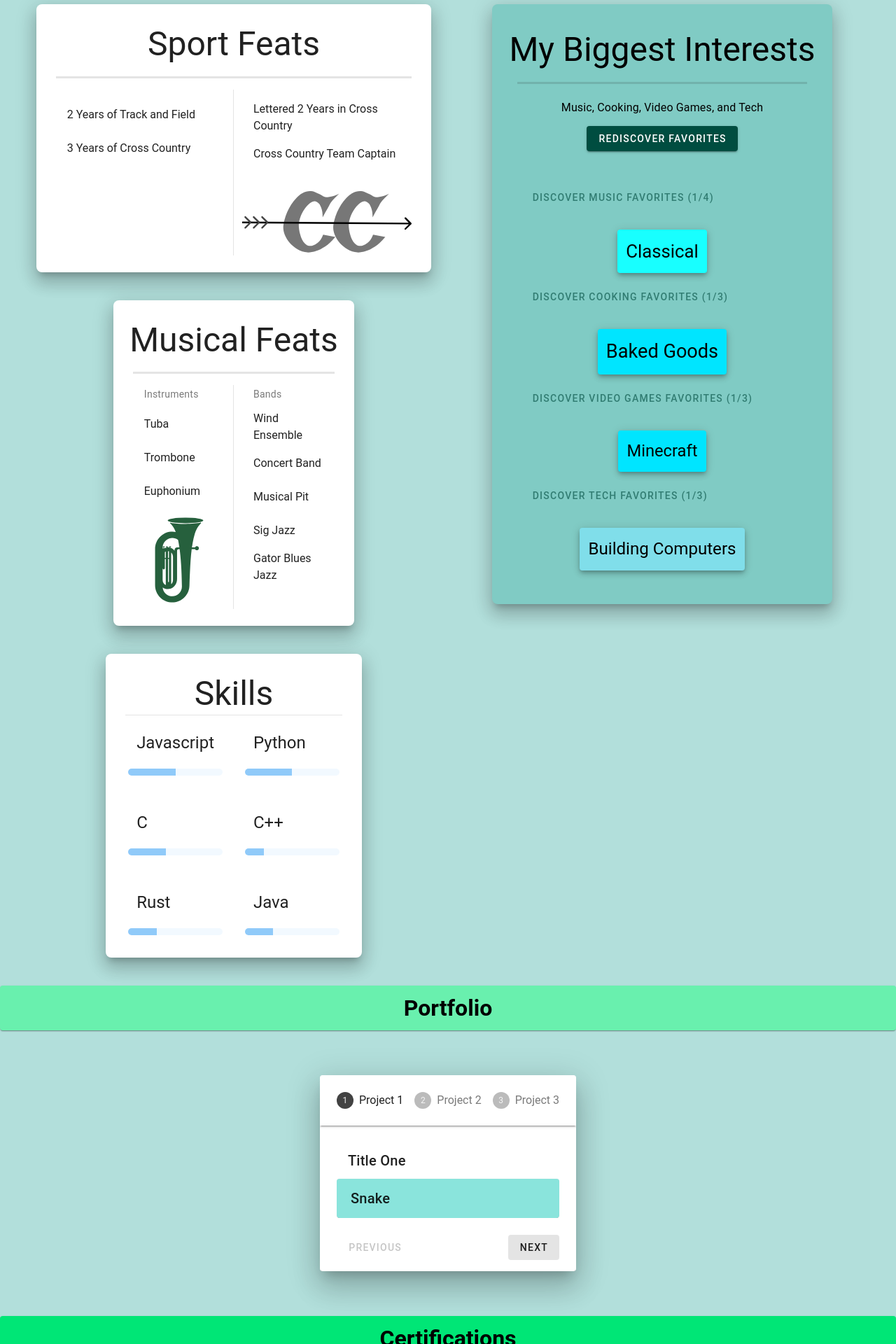
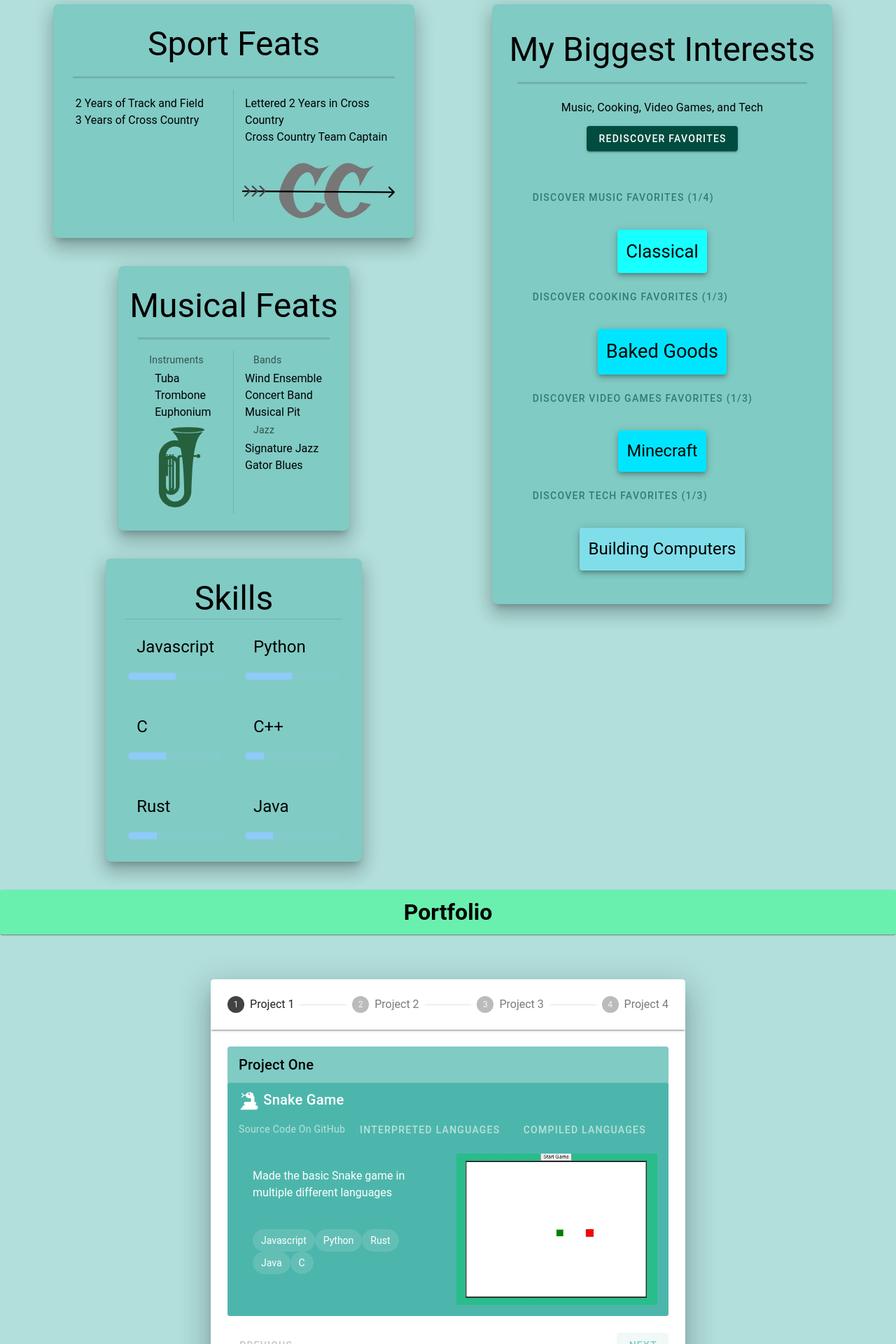
Before and after one commit to SuperJu5tin/vue-site-personal, a Vue app in the folder vuetify-project/: page / in a window 1280 px wide. Shown: the part 740-2660 px from the top of the page at 70% size. Built offline with nearby package versions, Linux system fonts and the light colour scheme.

Commit message:
Added Projects to Portfolio

```diff
--- a/vuetify-project/src/components.d.ts
+++ b/vuetify-project/src/components.d.ts
@@ -15,13 +15,14 @@ declare module 'vue' {
     CardPreset: typeof import('./components/aboutMe/interestCards/CardPreset.vue')['default']
     CatergorizedCards: typeof import('./components/aboutMe/interestCards/CatergorizedCards.vue')['default']
     Certs: typeof import('./components/Certs.vue')['default']
+    EnglishHerosJourney: typeof import('./components/projects/EnglishHerosJourney.vue')['default']
+    GameServers: typeof import('./components/projects/GameServers.vue')['default']
     Home: typeof import('./components/Home.vue')['default']
-    MuscialFeats: typeof import('./components/aboutMe/MuscialFeats.vue')['default']
     MusicalFeats: typeof import('./components/aboutMe/MusicalFeats.vue')['default']
     NavBar: typeof import('./components/NavBar.vue')['default']
-    NotesAboutMe: typeof import('./components/aboutMe/NotesAboutMe.vue')['default']
     Portfolio: typeof import('./components/Portfolio.vue')['default']
     PrevalentSkills: typeof import('./components/aboutMe/PrevalentSkills.vue')['default']
+    ReactAboutMe: typeof import('./components/projects/ReactAboutMe.vue')['default']
     RouterLink: typeof import('vue-router')['RouterLink']
     RouterView: typeof import('vue-router')['RouterView']
     Skill: typeof import('./components/aboutMe/skills/Skill.vue')['default']
--- a/vuetify-project/src/components/Portfolio.vue
+++ b/vuetify-project/src/components/Portfolio.vue
@@ -6,54 +6,34 @@
 
 <template>
   <v-container class="my-15">
-    <!-- <v-row class="text-h3 justify-center align-center">
-      Past Projects
-      <v-divider />
-    </v-row> -->
     <v-row class="justify-center">
-      <v-card
-        elevation="24"
-      >
-        <v-stepper :items="['Project 1', 'Project 2', 'Project 3']">
+      <v-card color="lighter" elevation="24">
+        <v-stepper color="lighter" :items="['Project 1', 'Project 2', 'Project 3', 'Project 4']">
           <template #item.1>
-            <v-card flat title="Title One"><Snake /></v-card>
+            <v-card color="lighter" flat title="Project One">
+              <Snake />
+            </v-card>
           </template>
 
           <template #item.2>
-            <v-card flat title="Step Two">...</v-card>
+            <v-card color="lighter" flat title="Project Two">
+              <GameServers />
+            </v-card>
           </template>
 
           <template #item.3>
-            <v-card flat title="Step Three">...</v-card>
+            <v-card color="lighter" flat title="Project Three">
+              <ReactAboutMe />
+            </v-card>
+          </template>
+
+          <template #item.4>
+            <v-card color="lighter" flat title="Project Four">
+              <EnglishHerosJourney />
+            </v-card>
           </template>
         </v-stepper>
       </v-card>
     </v-row>
   </v-container>
 </template>
-
-<style scoped>
-
-.portfolio-container {
-  display: flex;
-  flex-wrap: wrap;
-  flex-direction: column;
-  justify-content: center;
-  align-content: center;
-  gap: 3em;
-  padding-block: 3em;
-  padding-inline: 1em;
-}
-
-.past-projects-container {
-  display: flex;
-  flex-wrap: wrap;
-  justify-content: center;
-  align-content: center;
-}
-
-.underline {
-  border-bottom: solid .1em;
-}
-
-</style>
--- a/vuetify-project/src/components/aboutMe/MusicalFeats.vue
+++ b/vuetify-project/src/components/aboutMe/MusicalFeats.vue
@@ -5,31 +5,34 @@
 </script>
 
 <template>
-  <v-card class="pa-3 rounded-lg elevation-15">
+  <v-card class="pa-3 rounded-lg elevation-15" color="lighter">
     <v-container>
       <v-row class="text-h3 justify-center my-1">Musical Feats</v-row>
       <v-divider class="my-5" thickness="3" />
       <v-row>
         <v-col class="">
           <v-card-subtitle>Instruments</v-card-subtitle>
-          <v-list>
-            <v-list-item>Tuba</v-list-item>
-            <v-list-item>Trombone</v-list-item>
-            <v-list-item>Euphonium</v-list-item>
-          </v-list>
+          <v-container class="ml-5">
+            <v-row>Tuba</v-row>
+            <v-row>Trombone</v-row>
+            <v-row>Euphonium</v-row>
+          </v-container>
           <v-img alt="The Tuba Icon" :src="Tuba" />
         </v-col>
         <v-divider class="d-none d-sm-block" inset vertical />
         <v-divider class="d-block d-sm-none" />
         <v-col>
           <v-card-subtitle>Bands</v-card-subtitle>
-          <v-list>
-            <v-list-item>Wind Ensemble</v-list-item>
-            <v-list-item>Concert Band</v-list-item>
-            <v-list-item>Musical Pit</v-list-item>
-            <v-list-item>Sig Jazz</v-list-item>
-            <v-list-item>Gator Blues Jazz</v-list-item>
-          </v-list>
+          <v-container>
+            <v-row>Wind Ensemble</v-row>
+            <v-row>Concert Band</v-row>
+            <v-row>Musical Pit</v-row>
+          </v-container>
+          <v-card-subtitle>Jazz</v-card-subtitle>
+          <v-container>
+            <v-row>Signature Jazz</v-row>
+            <v-row>Gator Blues</v-row>
+          </v-container>
         </v-col>
         <!-- <v-col>
           <v-card-subtitle class="text-h5 text-center">Experience</v-card-subtitle>
--- a/vuetify-project/src/components/aboutMe/PrevalentSkills.vue
+++ b/vuetify-project/src/components/aboutMe/PrevalentSkills.vue
@@ -28,7 +28,7 @@
 </script>
 
 <template>
-  <v-card class="pa-3 rounded-lg elevation-15" color="card">
+  <v-card class="pa-3 rounded-lg elevation-15" color="lighter">
     <v-container>
       <v-row class="text-h3 justify-center my-1">Skills</v-row>
       <v-divider />
--- a/vuetify-project/src/components/aboutMe/SportFeats.vue
+++ b/vuetify-project/src/components/aboutMe/SportFeats.vue
@@ -5,24 +5,24 @@
 </script>
 
 <template>
-  <v-card class="pa-3 rounded-lg elevation-15">
+  <v-card class="pa-3 rounded-lg elevation-15" color="lighter">
     <v-container>
       <v-row class="text-h3 justify-center my-1">Sport Feats</v-row>
       <v-divider class="my-5" thickness="3" />
       <v-row>
         <v-col class="">
-          <v-list>
-            <v-list-item>2 Years of Track and Field</v-list-item>
-            <v-list-item>3 Years of Cross Country</v-list-item>
-          </v-list>
+          <v-container>
+            <v-row>2 Years of Track and Field</v-row>
+            <v-row>3 Years of Cross Country</v-row>
+          </v-container>
         </v-col>
         <v-divider class="d-none d-sm-block" inset vertical />
         <v-divider class="d-block d-sm-none" />
         <v-col class="">
-          <v-list>
-            <v-list-item>Lettered 2 Years in Cross Country</v-list-item>
-            <v-list-item>Cross Country Team Captain</v-list-item>
-          </v-list>
+          <v-container>
+            <v-row>Lettered 2 Years in Cross Country</v-row>
+            <v-row>Cross Country Team Captain</v-row>
+          </v-container>
           <v-img alt="The Cross Country Letter Icon" class="mt-5" :src="CC" />
         </v-col>
         <!-- <v-col>
--- /dev/null
+++ b/vuetify-project/src/components/projects/ReactAboutMe.vue
@@ -0,0 +1,33 @@
+<script setup lang="ts">
+
+  import webpagePic from '@/assets/reactHomePage.png'
+
+</script>
+
+<template>
+  <v-card color="lighterStill">
+    <v-card-title><v-icon>mdi-react</v-icon> Website In React</v-card-title>
+    <v-card-subtitle>Source Code On GitHub
+      <v-btn href="https://github.com/SuperJu5tin/react-aboutme" target="_blank" variant="text">
+        React About Me
+      </v-btn>
+    </v-card-subtitle>
+    <v-container>
+      <v-row>
+        <v-col>
+
+          <v-row class="ma-5">
+            Made a basic first itteration of this website except using the react Framework
+          </v-row>
+          <v-row class="my-10 mx-5">
+            <v-chip>Typescript</v-chip>
+            <v-chip>React.js</v-chip>
+          </v-row>
+        </v-col>
+        <v-col>
+          <v-img :src="webpagePic" />
+        </v-col>
+      </v-row>
+    </v-container>
+  </v-card>
+</template>
--- a/vuetify-project/src/components/projects/Snake.vue
+++ b/vuetify-project/src/components/projects/Snake.vue
@@ -1,111 +1,40 @@
 <script setup lang="ts">
 
-// import snakePic from "../../assets/snake.webp"
-
-  const sideLength = 'max(210px, 25vmin)'
-  const sideLength2 = 'max(550px, 70vmin)'
-  const sideLength3 = 'max(500px, 60vmin)'
+  import snakePic from '@/assets/snake.webp'
 
 </script>
 
 <template>
-  <v-card class="color-one">
+  <v-card color="lighterStill">
+    <v-card-title><v-icon>mdi-snake</v-icon> Snake Game</v-card-title>
+    <v-card-subtitle>Source Code On GitHub
+      <v-btn href="https://github.com/SuperJu5tin/Snake_Interpreted" target="_blank" variant="text">
+        Interpreted languages
+      </v-btn>
+      <v-btn href="https://github.com/SuperJu5tin/Snake_Compiled" target="_blank" variant="text">
+        Compiled languages
+      </v-btn>
+    </v-card-subtitle>
     <v-container>
       <v-row>
-        <v-card-title class="justify-center">Snake</v-card-title>
+        <v-col>
+          <v-row class="ma-5">
+            Made the basic Snake game in multiple different languages
+          </v-row>
+          <v-row class="my-10 mx-5">
+            <v-chip href="https://github.com/SuperJu5tin/Snake_Interpreted" target="_blank">Javascript</v-chip>
+            <v-chip href="https://github.com/SuperJu5tin/Snake_Interpreted" target="_blank">Python</v-chip>
+            <v-chip href="https://github.com/SuperJu5tin/Snake_Compiled" target="_blank">Rust</v-chip>
+            <v-chip href="https://github.com/SuperJu5tin/Snake_Compiled" target="_blank">Java</v-chip>
+            <v-chip href="https://github.com/SuperJu5tin/Snake_Compiled" target="_blank">C</v-chip>
+          </v-row>
+        </v-col>
+        <v-col>
+          <a href="/snake/index.html" target="_blank">
+            <v-img :src="snakePic" />
+          </a>
+        </v-col>
       </v-row>
     </v-container>
   </v-card>
 </template>
-
-<style scoped>
-
-.color-one {
-  background-color: #8ae4dc;
-}
-.snake-container {
-  display: flex;
-  flex-direction: row;
-  flex-wrap: wrap;
-}
-
-.title {
-  margin-top: max(10px, 2vmin);
-  margin-bottom: 0px;
-}
-
-.font {
-  /* font-family: Indie Flower; */
-}
-
-.font-two {
-  /* font-family: Gloria Hallelujah; */
-}
-
-.basic-overlap {
-  height: v-bind(sideLength);
-  padding: 10px;
-  align-content: center;
-  justify-content: center;
-  background-color: #98CBC7;
-  border-radius: 20px;
-  border: solid;
-  box-shadow: 3px 3px 3px 3px #555;
-}
-
-.box-one {
-  width: calc(v-bind(sideLength) - 2vw);
-  padding-right: 2vw;
-  margin-right: -2vw;
-  display: flex;
-  flex-direction: column;
-  flex-wrap: wrap;
-  text-align: center;
-  rotate: -10deg;
-  z-index: 2;
-}
-
-.box-two {
-  width: v-bind(sideLength);
-  rotate: 5deg;
-  display: flex;
-  flex-direction: column;
-  flex-wrap: wrap;
-  text-align: center;
-  z-index: 3;
-}
-
-.box-three {
-  width: v-bind(sideLength);
-  rotate: 15deg;
-  margin-left: -2vw;
-  display: flex;
-  flex-direction: row;
-  flex-wrap: wrap;
-  text-align: center;
-  z-index: 1;
-}
-
-.open-modal {
-  display: flex;
-  flex-wrap: wrap;
-  align-items: baseline;
-  justify-content: center;
-}
-
-.modal-style {
-  display: flex;
-  margin: auto;
-  /* width: sideLength2; */
-  /* height: sideLength2; */
-  justify-self: center;
-  align-self: center;
-  justify-content: center;
-  align-content: center;
-  background: rgb(40, 189, 139);
-  color: white;
-  border: solid #555;
-  border-radius: 20px;
-}
-
-</style>
--- a/vuetify-project/src/plugins/vuetify.ts
+++ b/vuetify-project/src/plugins/vuetify.ts
@@ -18,6 +18,7 @@ const dark: ThemeDefinition = {
   colors: {
     background: colors.teal.darken4,
     lighter: colors.teal.darken3,
+    lighterStill: colors.teal.darken2,
     primary: colors.teal.accent3,
     first: colors.cyan.darken4,
     second: colors.cyan.darken3,
@@ -35,6 +36,7 @@ const light: ThemeDefinition = {
   colors: {
     background: colors.teal.lighten4,
     lighter: colors.teal.lighten3,
+    lighterStill: colors.teal.lighten2,
     primary: colors.teal.darken4,
     first: colors.cyan.lighten4,
     second: colors.cyan.lighten3,
```
Also changed, not shown: vuetify-project/src/components/projects/EnglishHerosJourney.vue (added, +34 -0 lines), vuetify-project/src/components/projects/GameServers.vue (added, +33 -0 lines), vuetify-project/src/assets/reactHomePage.png (added).
